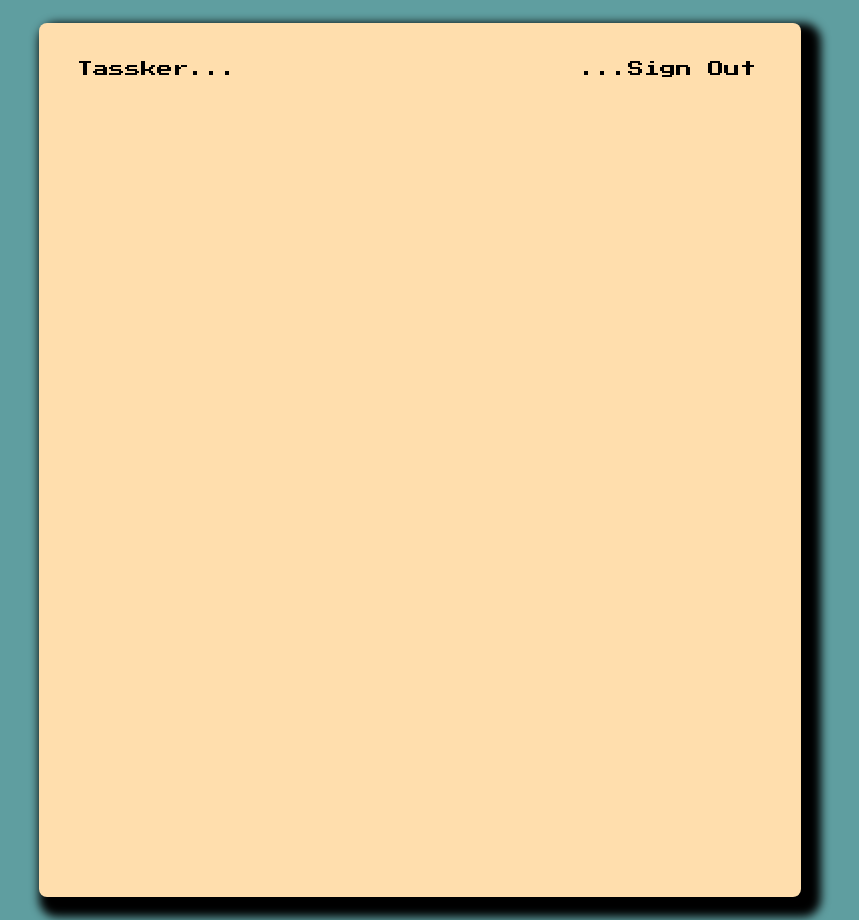
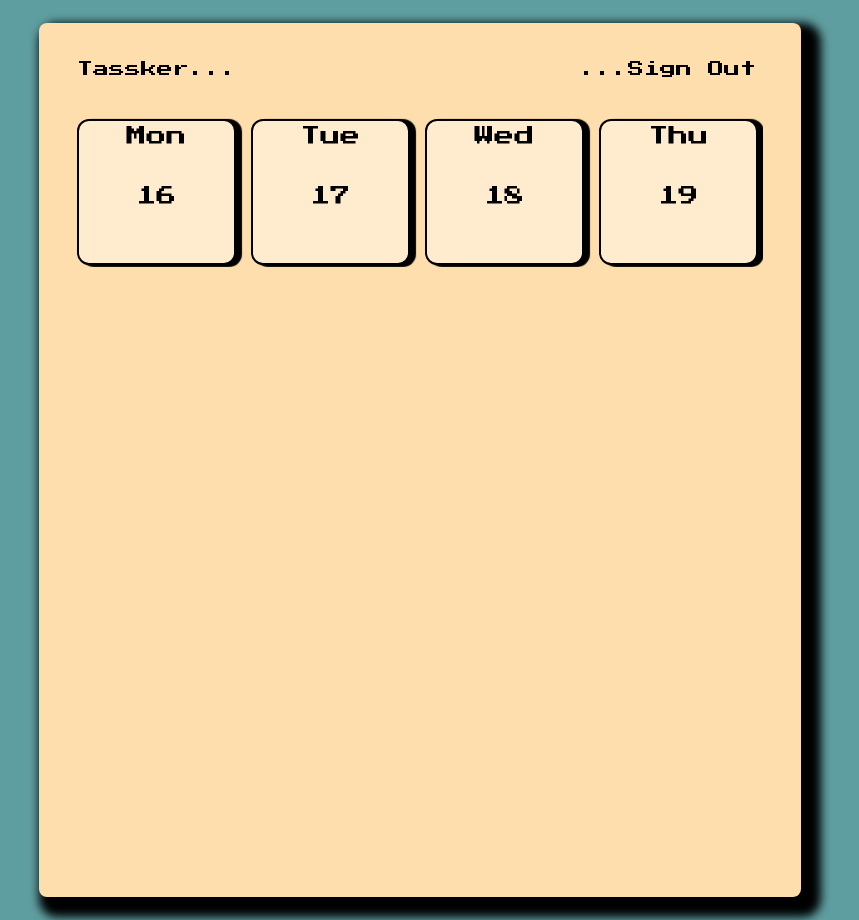
Before and after one commit to enlighten96gm/Innowise-Lab-Internship-Level-1-Clever-to-do-list, a React (Create React App) app in the folder clever-to-do-list/: page /Calendar in a window 1280 px wide. Shown: the whole page, without its empty margins (220-1079 px from the left). Built offline with nearby package versions, Linux system fonts and the light colour scheme; no server answers; sample sign-in values are in the browser's storage.

Commit message:
feat: calendar component in progress

```diff
--- a/clever-to-do-list/src/components/calendar.js
+++ b/clever-to-do-list/src/components/calendar.js
@@ -1,7 +1,16 @@
-import React from 'react'
+import React, { useEffect, useState } from 'react'
 import css from '../css-modules/calendar-page.module.css'
+import getDate from '../functions/get-date'
+import SingleDateComponent from './single-date-component'
 
 const CalendarPage = ({logOutHandler}) => {
+    const [dateArray, setDateArray] = useState(getDate())
+    const singleCalendarComponent = dateArray.map(item => {
+        return <SingleDateComponent item={item}/>
+    })
+    useEffect(() => {
+        console.log(dateArray);
+    }, [])
     return (
         <div className={css.main}>
             <div className={css.wrapper}>
@@ -9,8 +18,10 @@ const CalendarPage = ({logOutHandler}) => {
                     <div>Tassker...</div>
                     <div onClick={logOutHandler} className={css.signout__button}>...Sign Out</div>
                 </div>
-                <div>
-
+                <div className={css.carousel}>
+                    <div className={css.inside__carousel}>
+                        {singleCalendarComponent}
+                    </div>
                 </div>
             </div>
         </div>
--- /dev/null
+++ b/clever-to-do-list/src/components/single-date-component.js
@@ -0,0 +1,20 @@
+import React from 'react'
+import css from '../css-modules/calendar-page.module.css'
+
+const SingleDateComponent = ({item}) => {
+    const today = (new Date()).getDate()
+    const dateToArray = item.split(' ')
+    if (dateToArray[2] === today.toString()) {
+       // бахаю стили тупо изи)
+        console.log(today);
+        // console.log(dateToArray[2]);
+    }
+    return (
+        <div className={css.single}>
+            <div className={css.string__date}>{dateToArray[0]}</div>
+            <div className={css.number__date}>{dateToArray[2]}</div>
+        </div>
+    )
+}
+
+export default SingleDateComponent
--- a/clever-to-do-list/src/css-modules/calendar-page.module.css
+++ b/clever-to-do-list/src/css-modules/calendar-page.module.css
@@ -18,3 +18,37 @@
     color: rgb(255, 0, 0);
     cursor: pointer;
 }
+.carousel {
+    position: relative;
+    margin-top: 40px;
+    overflow: hidden;
+}
+.inside__carousel {
+    right: 0px;
+    align-items: center;
+    position: relative;
+    display: grid;
+    grid-template-columns: repeat(1000, auto);
+    gap: 15px;
+    width: 100%;
+    height: 150px;
+}
+.single {
+    display: flex;
+    flex-direction: column;
+    text-align: center;
+    width: 155px;
+    height: 95%;
+    background-color: blanchedalmond;
+    border: 2px solid black;
+    border-radius: 12px;
+    box-shadow: 5px 1px 1px 1px black;
+}
+.string__date {
+    margin-top: 5px;
+    font-size: 20px;
+}
+.number__date {
+    margin-top: 40px;
+    font-size: 20px;
+}
--- /dev/null
+++ b/clever-to-do-list/src/functions/get-date.js
@@ -0,0 +1,15 @@
+const getDate = () => {
+    const today = new Date();
+
+    const year = today.getFullYear();
+    const month = today.getMonth();
+    const date = today.getDate();
+    const days = []
+
+    for(var i=0; i<30; i++){
+        const singleDay = new Date(year, month, date + i)
+        days.push(singleDay.toDateString())
+    }
+    return days
+}
+export default getDate
```
